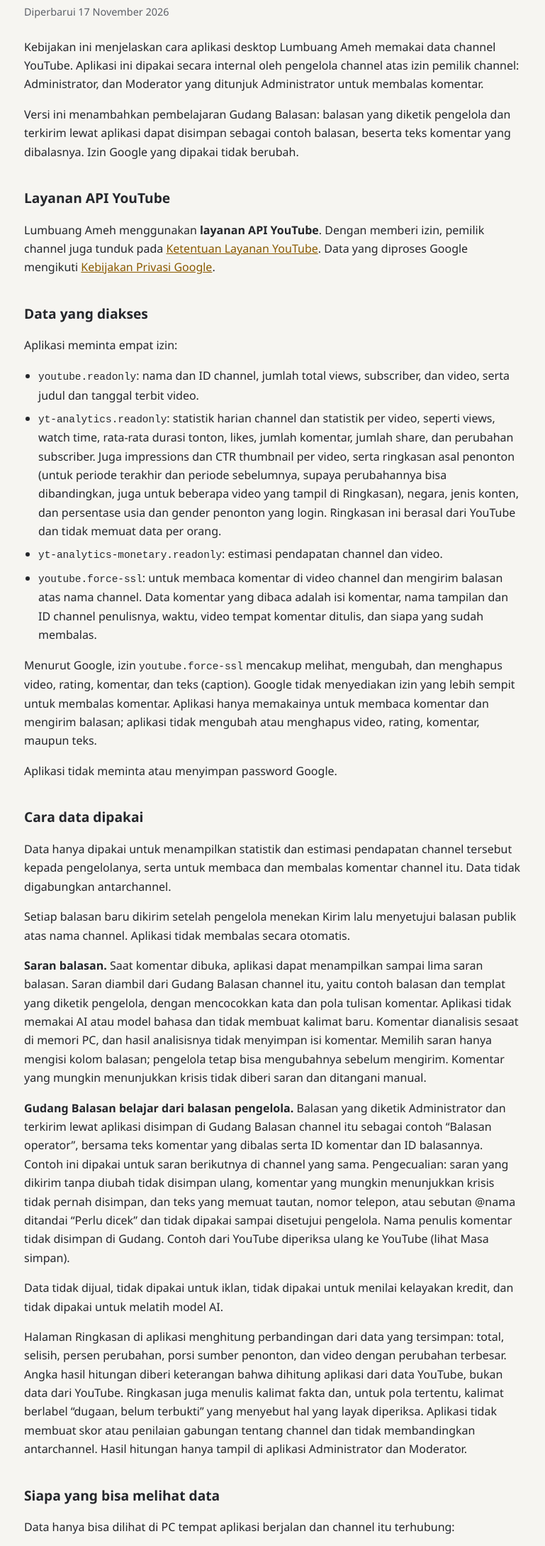
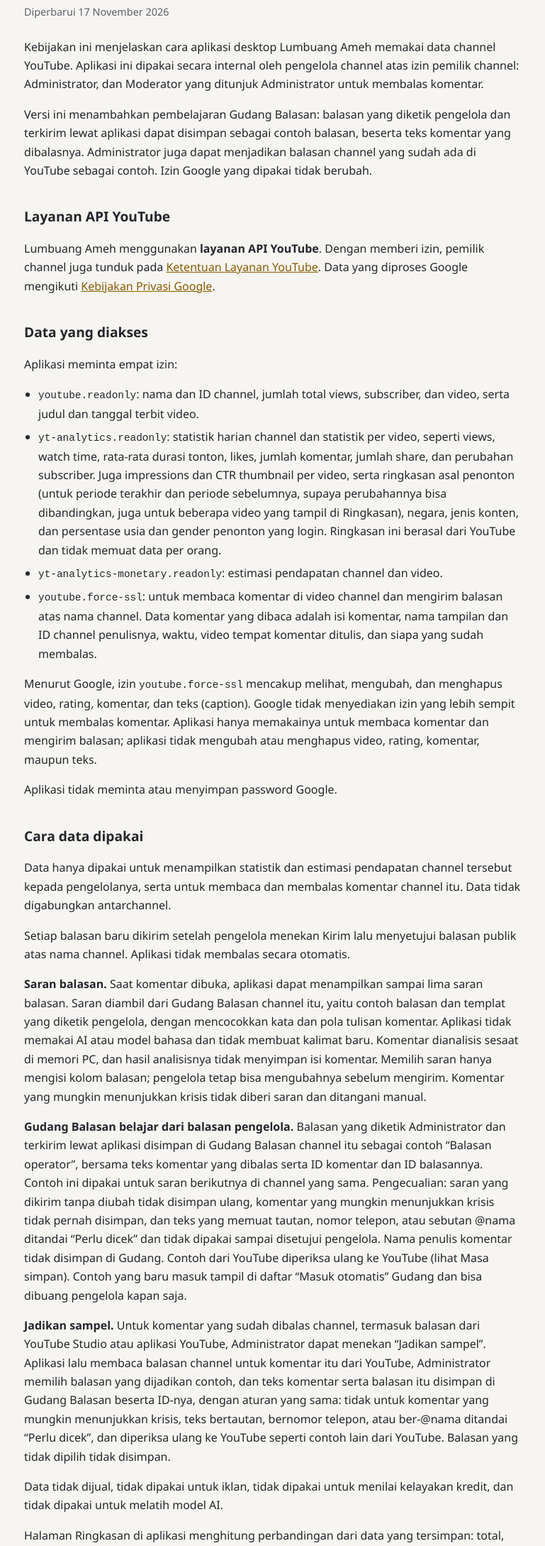
Before and after one commit to crezzvfx/crezzvfx.github.io, a plain HTML site: page privasi.html in a window 1280 px wide. Shown: the part 165-2343 px from the top of the page at 71% size, without its empty margins (254-1023 px from the left). Drawn offline with Linux system fonts and the light colour scheme.

Commit message:
Privasi: Jadikan sampel dan daftar Masuk otomatis Gudang Balasan

```diff
--- a/privasi.html
+++ b/privasi.html
@@ -19,7 +19,7 @@
       <h1>Kebijakan Privasi</h1>
       <p class="tanggal">Diperbarui 17 November 2026</p>
       <p>Kebijakan ini menjelaskan cara aplikasi desktop Lumbuang Ameh memakai data channel YouTube. Aplikasi ini dipakai secara internal oleh pengelola channel atas izin pemilik channel: Administrator, dan Moderator yang ditunjuk Administrator untuk membalas komentar.</p>
-      <p>Versi ini menambahkan pembelajaran Gudang Balasan: balasan yang diketik pengelola dan terkirim lewat aplikasi dapat disimpan sebagai contoh balasan, beserta teks komentar yang dibalasnya. Izin Google yang dipakai tidak berubah.</p>
+      <p>Versi ini menambahkan pembelajaran Gudang Balasan: balasan yang diketik pengelola dan terkirim lewat aplikasi dapat disimpan sebagai contoh balasan, beserta teks komentar yang dibalasnya. Administrator juga dapat menjadikan balasan channel yang sudah ada di YouTube sebagai contoh. Izin Google yang dipakai tidak berubah.</p>
 
       <h2>Layanan API YouTube</h2>
       <p>Lumbuang Ameh menggunakan <strong>layanan API YouTube</strong>. Dengan memberi izin, pemilik channel juga tunduk pada <a href="https://www.youtube.com/t/terms">Ketentuan Layanan YouTube</a>. Data yang diproses Google mengikuti <a href="https://www.google.com/policies/privacy">Kebijakan Privasi Google</a>.</p>
@@ -39,7 +39,8 @@
       <p>Data hanya dipakai untuk menampilkan statistik dan estimasi pendapatan channel tersebut kepada pengelolanya, serta untuk membaca dan membalas komentar channel itu. Data tidak digabungkan antarchannel.</p>
       <p>Setiap balasan baru dikirim setelah pengelola menekan Kirim lalu menyetujui balasan publik atas nama channel. Aplikasi tidak membalas secara otomatis.</p>
       <p><strong>Saran balasan.</strong> Saat komentar dibuka, aplikasi dapat menampilkan sampai lima saran balasan. Saran diambil dari Gudang Balasan channel itu, yaitu contoh balasan dan templat yang diketik pengelola, dengan mencocokkan kata dan pola tulisan komentar. Aplikasi tidak memakai AI atau model bahasa dan tidak membuat kalimat baru. Komentar dianalisis sesaat di memori PC, dan hasil analisisnya tidak menyimpan isi komentar. Memilih saran hanya mengisi kolom balasan; pengelola tetap bisa mengubahnya sebelum mengirim. Komentar yang mungkin menunjukkan krisis tidak diberi saran dan ditangani manual.</p>
-      <p><strong>Gudang Balasan belajar dari balasan pengelola.</strong> Balasan yang diketik Administrator dan terkirim lewat aplikasi disimpan di Gudang Balasan channel itu sebagai contoh &ldquo;Balasan operator&rdquo;, bersama teks komentar yang dibalas serta ID komentar dan ID balasannya. Contoh ini dipakai untuk saran berikutnya di channel yang sama. Pengecualian: saran yang dikirim tanpa diubah tidak disimpan ulang, komentar yang mungkin menunjukkan krisis tidak pernah disimpan, dan teks yang memuat tautan, nomor telepon, atau sebutan @nama ditandai &ldquo;Perlu dicek&rdquo; dan tidak dipakai sampai disetujui pengelola. Nama penulis komentar tidak disimpan di Gudang. Contoh dari YouTube diperiksa ulang ke YouTube (lihat Masa simpan).</p>
+      <p><strong>Gudang Balasan belajar dari balasan pengelola.</strong> Balasan yang diketik Administrator dan terkirim lewat aplikasi disimpan di Gudang Balasan channel itu sebagai contoh &ldquo;Balasan operator&rdquo;, bersama teks komentar yang dibalas serta ID komentar dan ID balasannya. Contoh ini dipakai untuk saran berikutnya di channel yang sama. Pengecualian: saran yang dikirim tanpa diubah tidak disimpan ulang, komentar yang mungkin menunjukkan krisis tidak pernah disimpan, dan teks yang memuat tautan, nomor telepon, atau sebutan @nama ditandai &ldquo;Perlu dicek&rdquo; dan tidak dipakai sampai disetujui pengelola. Nama penulis komentar tidak disimpan di Gudang. Contoh dari YouTube diperiksa ulang ke YouTube (lihat Masa simpan). Contoh yang baru masuk tampil di daftar &ldquo;Masuk otomatis&rdquo; Gudang dan bisa dibuang pengelola kapan saja.</p>
+      <p><strong>Jadikan sampel.</strong> Untuk komentar yang sudah dibalas channel, termasuk balasan dari YouTube Studio atau aplikasi YouTube, Administrator dapat menekan &ldquo;Jadikan sampel&rdquo;. Aplikasi lalu membaca balasan channel untuk komentar itu dari YouTube, Administrator memilih balasan yang dijadikan contoh, dan teks komentar serta balasan itu disimpan di Gudang Balasan beserta ID-nya, dengan aturan yang sama: tidak untuk komentar yang mungkin menunjukkan krisis, teks bertautan, bernomor telepon, atau ber-@nama ditandai &ldquo;Perlu dicek&rdquo;, dan diperiksa ulang ke YouTube seperti contoh lain dari YouTube. Balasan yang tidak dipilih tidak disimpan.</p>
       <p>Data tidak dijual, tidak dipakai untuk iklan, tidak dipakai untuk menilai kelayakan kredit, dan tidak dipakai untuk melatih model AI.</p>
       <p>Halaman Ringkasan di aplikasi menghitung perbandingan dari data yang tersimpan: total, selisih, persen perubahan, porsi sumber penonton, dan video dengan perubahan terbesar. Angka hasil hitungan diberi keterangan bahwa dihitung aplikasi dari data YouTube, bukan data dari YouTube. Ringkasan juga menulis kalimat fakta dan, untuk pola tertentu, kalimat berlabel &ldquo;dugaan, belum terbukti&rdquo; yang menyebut hal yang layak diperiksa. Aplikasi tidak membuat skor atau penilaian gabungan tentang channel dan tidak membandingkan antarchannel. Hasil hitungan hanya tampil di aplikasi Administrator dan Moderator.</p>
 
```
